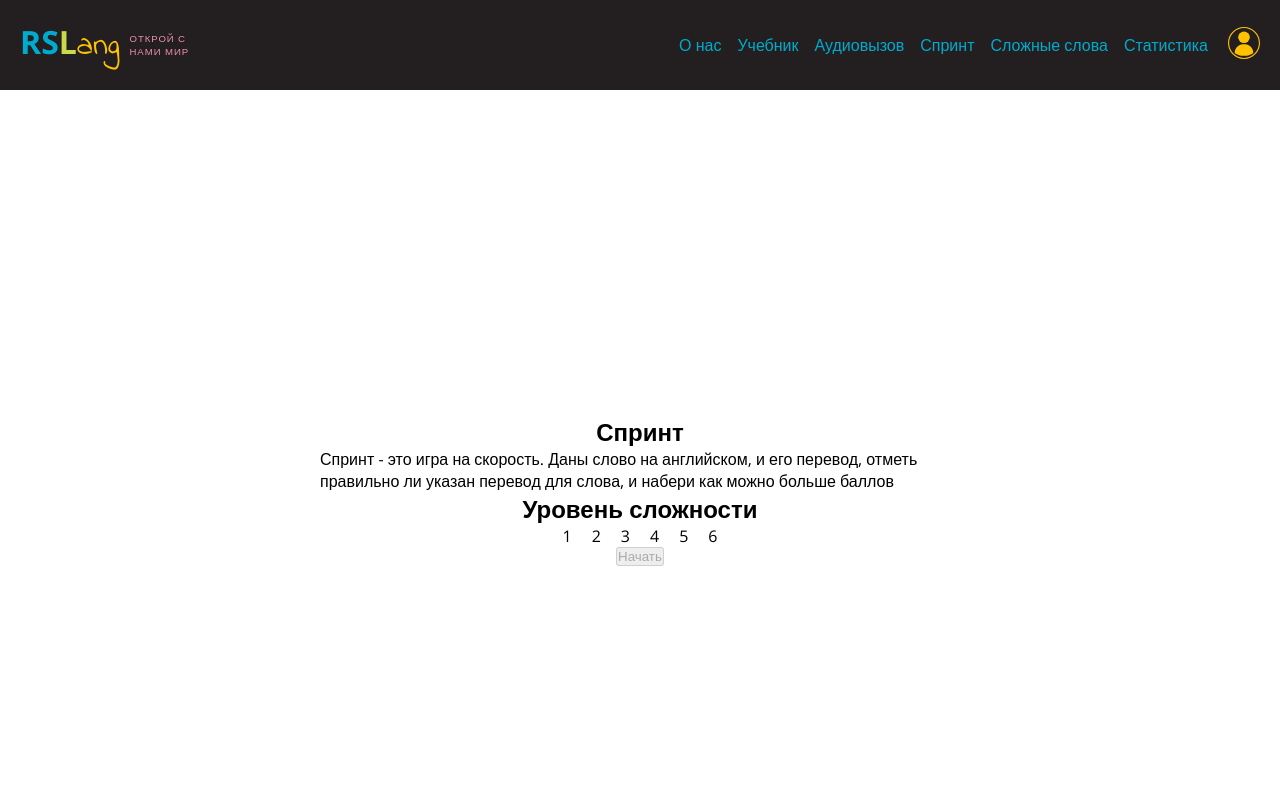
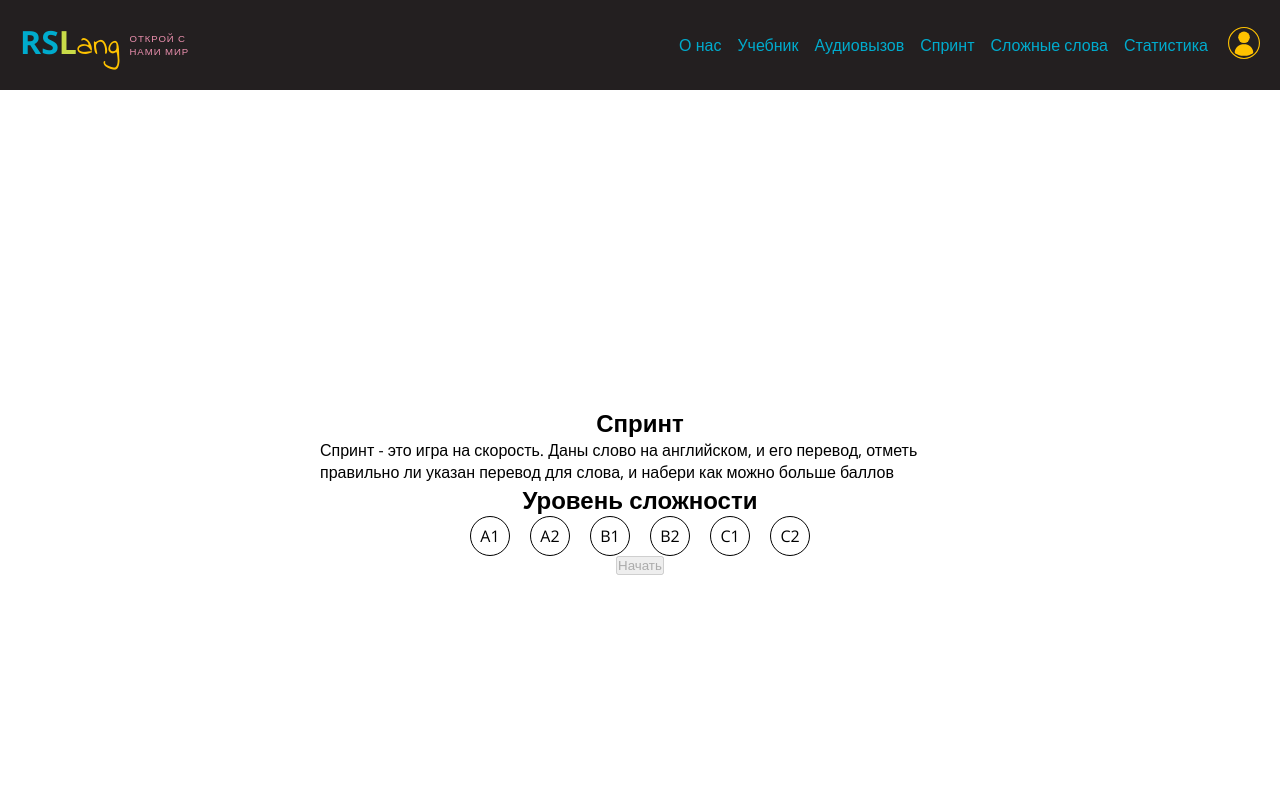
Before and after one commit to AigerimR/rslang, a React app: page /sprint-game in a window 1280 px wide. Shown: the top 800 px of the page. Built offline with nearby package versions, Linux system fonts and the light colour scheme; a web font is replaced by a local one.

Commit message:
feat: add styles for DifficultyLevels

```diff
--- a/src/@types/sprintGame.ts
+++ b/src/@types/sprintGame.ts
@@ -1,6 +1,6 @@
 type TSprintGameProps = {
   difficultyLevel: string;
-  page?: number;
+  page: number;
   score: number;
   handleScore: (score: number) => void;
   handleFinishGame: (isFinish: boolean) => void;
--- a/src/components/DifficultyLevels/DifficultyLevels.tsx
+++ b/src/components/DifficultyLevels/DifficultyLevels.tsx
@@ -16,12 +16,25 @@ const DifficultyLevels: FC<{ setLevel: (level: string) => void }> = ({ setLevel
 
   const isChecked = (level: number) => level.toString() === checked;
 
+  const englishLevels = {
+    1: 'A1',
+    2: 'A2',
+    3: 'B1',
+    4: 'B2',
+    5: 'C1',
+    6: 'C2',
+  };
+
   return (
     <ul className={classes.list} onChange={handleChange()}>
       {levels.map((level) => {
         return (
-          <li className={classes.item} key={uuidv4()}>
-            <label className={isChecked(level) ? classes.label__checked : ''}>
+          <li key={uuidv4()}>
+            <label
+              className={
+                isChecked(level) ? ` ${classes.label} ${classes.label__checked}` : classes.label
+              }
+            >
               <input
                 type='radio'
                 className={classes.radio}
@@ -29,7 +42,7 @@ const DifficultyLevels: FC<{ setLevel: (level: string) => void }> = ({ setLevel
                 value={level}
                 defaultChecked={isChecked(level)}
               />
-              {level}
+              {englishLevels[level]}
             </label>
           </li>
         );
--- a/src/components/DifficultyLevels/difficultyLevels.module.scss
+++ b/src/components/DifficultyLevels/difficultyLevels.module.scss
@@ -6,18 +6,22 @@
   gap: 20px;
 }
 
-.item {
-  display: inline-block;
-}
-
-.button {
-  background: none;
-}
-
 .radio {
   display: none;
 }
 
+.label {
+  width: 40px;
+  height: 40px;
+  display: inline-flex;
+  align-items: center;
+  justify-content: center;
+  border: 1px solid #000;
+  border-radius: 50%;
+  cursor: pointer;
+}
+
 .label__checked {
-  color: blue;
+  color: green;
+  border-color: green;
 }
--- a/src/components/Games/Game/Game.tsx
+++ b/src/components/Games/Game/Game.tsx
@@ -1,8 +1,13 @@
+import getRandomPage from '../../../apiHelpers/words/utils/getRandomPage';
 import React, { FC, ReactNode, useEffect, useState } from 'react';
 import GameStatistics from '../GameStatisitcs/GameStatistics';
 import SprintGame from '../SprintGame/SprintGame';
 
-const Game: FC<{ difficultyLevel: string; game: string }> = ({ difficultyLevel, game }) => {
+const Game: FC<{ difficultyLevel: string; game: string; page?: number }> = ({
+  difficultyLevel,
+  game,
+  page = getRandomPage(),
+}) => {
   const [isGameFinished, setIsGameFinished] = useState<boolean>(false);
   const [score, setScore] = useState<number>(0);
   const [accuracy, setAccuracy] = useState<number>(0);
@@ -17,6 +22,7 @@ const Game: FC<{ difficultyLevel: string; game: string }> = ({ difficultyLevel,
   const games = {
     sprint: (
       <SprintGame
+        page={page}
         difficultyLevel={difficultyLevel}
         score={score}
         handleFinishGame={() => {
--- a/src/components/Games/SprintGame/SprintGame.tsx
+++ b/src/components/Games/SprintGame/SprintGame.tsx
@@ -9,11 +9,11 @@ import TSprintGameProps from '../../../@types/sprintGame';
 const SprintGame: FC<TSprintGameProps> = ({
   difficultyLevel,
   score,
+  page,
   handleFinishGame,
   handleScore,
   handleAnswer,
   handleRightAnswer,
-  page = getRandomPage(),
 }) => {
   const [wordsList, setWords] = useState<TSprintGameWord[]>([
     {
@@ -25,10 +25,14 @@ const SprintGame: FC<TSprintGameProps> = ({
   ]);
   const [index, setIndex] = useState<number>(0);
 
+  const [loading, setLoading] = useState<boolean>(true);
+
   useEffect(() => {
-    getSprintGameWords(parseFloat(difficultyLevel), page).then((words) => {
-      setWords(words);
-    });
+    getSprintGameWords(parseFloat(difficultyLevel), page)
+      .then((words) => {
+        setWords(words);
+      })
+      .finally(() => setLoading(false));
   }, []);
 
   const checkAnswer = (answer: boolean) => {
@@ -48,6 +52,8 @@ const SprintGame: FC<TSprintGameProps> = ({
       checkAnswer(answer);
     };
   };
+
+  if (loading) return <h2>Loading...</h2>;
 
   return (
     <div className={classes.container}>
--- a/src/components/Modal/modal.module.scss
+++ b/src/components/Modal/modal.module.scss
@@ -26,6 +26,7 @@
   flex-direction: column;
   align-items: center;
   font-size: 2rem;
+  justify-content: center;
   border-radius: 10px;
 }
 
```
